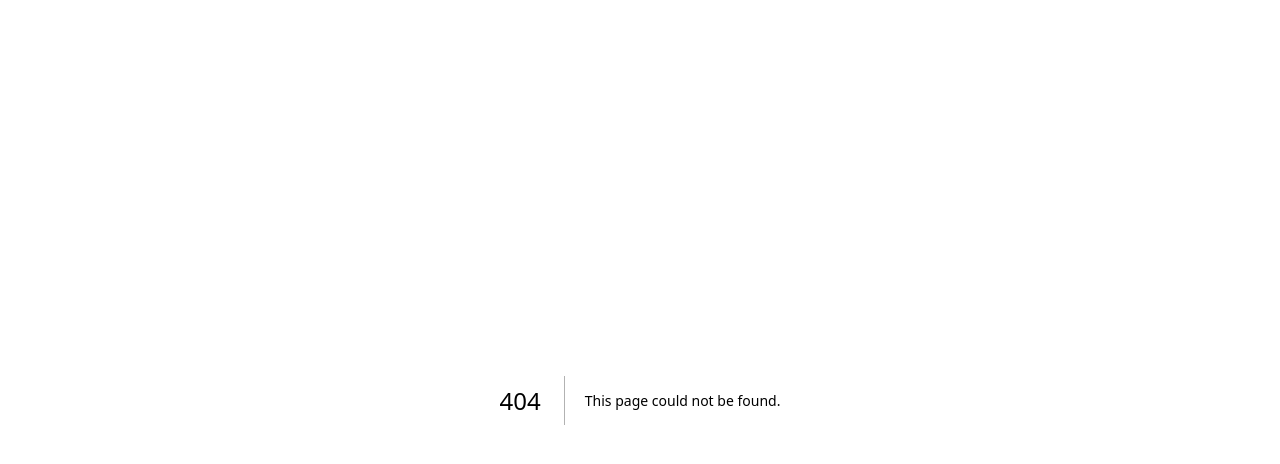
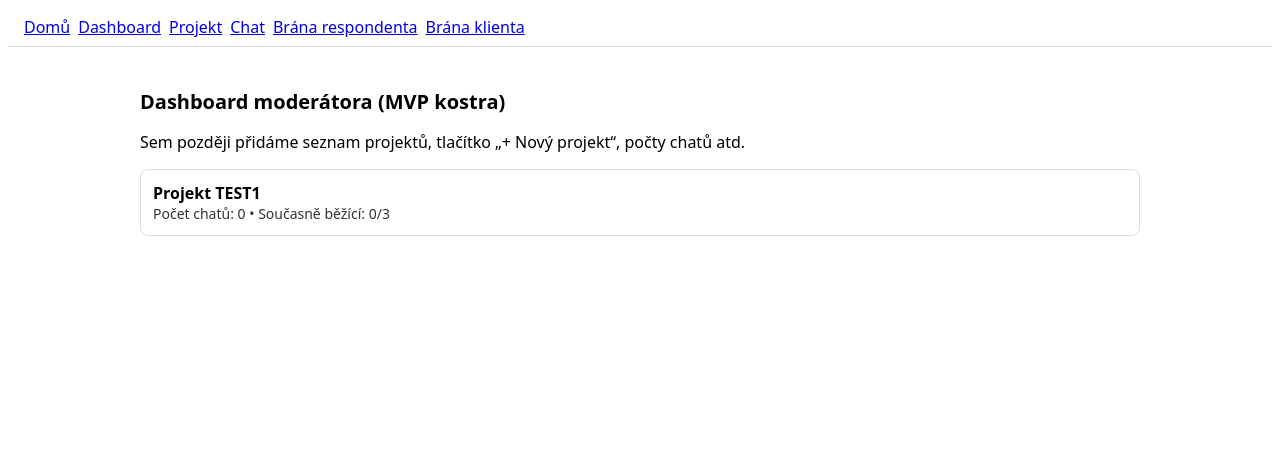
Before and after one commit to urszulaburgott-boop/research-chat, a Next.js app: page /dashboard in a window 1280 px wide. Before the commit this address had no page. Shown: the top 464 px of the page. Built offline with nearby package versions, Linux system fonts and the light colour scheme.

Commit message:
Create dashboard.js

```diff
--- /dev/null
+++ b/pages/dashboard.js
@@ -0,0 +1,15 @@
+import Layout from "../components/Layout";
+
+export default function Dashboard() {
+  return (
+    <Layout>
+      <h2 style={{ fontSize: 20, fontWeight: 700 }}>Dashboard moderátora (MVP kostra)</h2>
+      <p>Sem později přidáme seznam projektů, tlačítko „+ Nový projekt“, počty chatů atd.</p>
+
+      <div style={{ marginTop: 16, padding: 12, border: "1px solid #ddd", borderRadius: 8 }}>
+        <strong>Projekt TEST1</strong>
+        <div style={{ fontSize: 14, color: "#333" }}>Počet chatů: 0 • Současně běžící: 0/3</div>
+      </div>
+    </Layout>
+  );
+}
```
